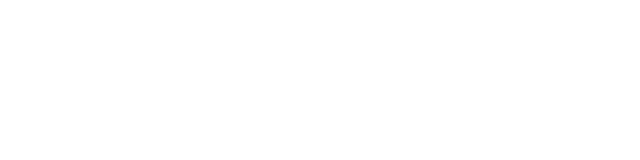
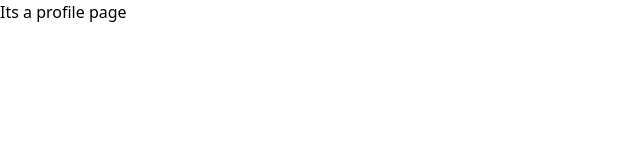
Before and after one commit to muhammadanascode/contact-management-frontend, a React (Create React App) app: page /profile in a window 1280 px wide. Before the commit this address had no page. Shown: the top 160 px of the page, without its empty margins (0-640 px from the left). Built offline with nearby package versions, Linux system fonts and the light colour scheme.

Commit message:
feat: Created a new page profile and added its route

```diff
--- /dev/null
+++ b/src/pages/Profile.js
@@ -0,0 +1,9 @@
+const Profile = () => {
+    return (
+        <>
+            Its a profile page
+        </>
+    )
+}
+
+export default Profile;
--- a/src/router/AppContent.js
+++ b/src/router/AppContent.js
@@ -3,6 +3,7 @@
 import AuthLayout from "../components/AuthLayout";
 import { Route, Routes, useLocation } from "react-router-dom";
 import Home from "../pages/Home";
+import Profile from "../pages/Profile";
 
 
 function AppContent() {
@@ -24,6 +25,7 @@
             ) : (
                 <Routes>
                     <Route path="/" element={<Home />} />
+                    <Route path="/profile" element={<Profile />} />
                 </Routes>
             )}
         </>
```
